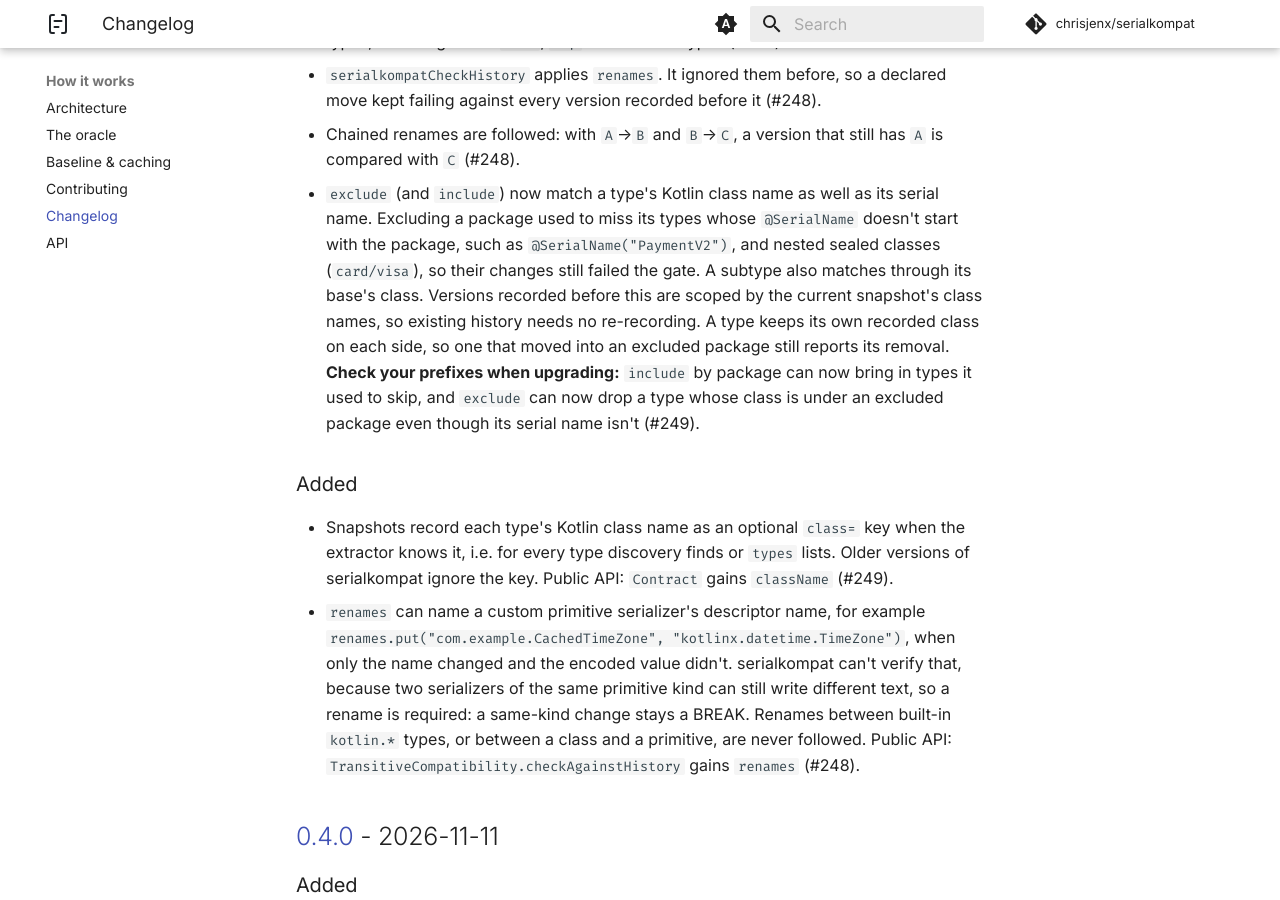
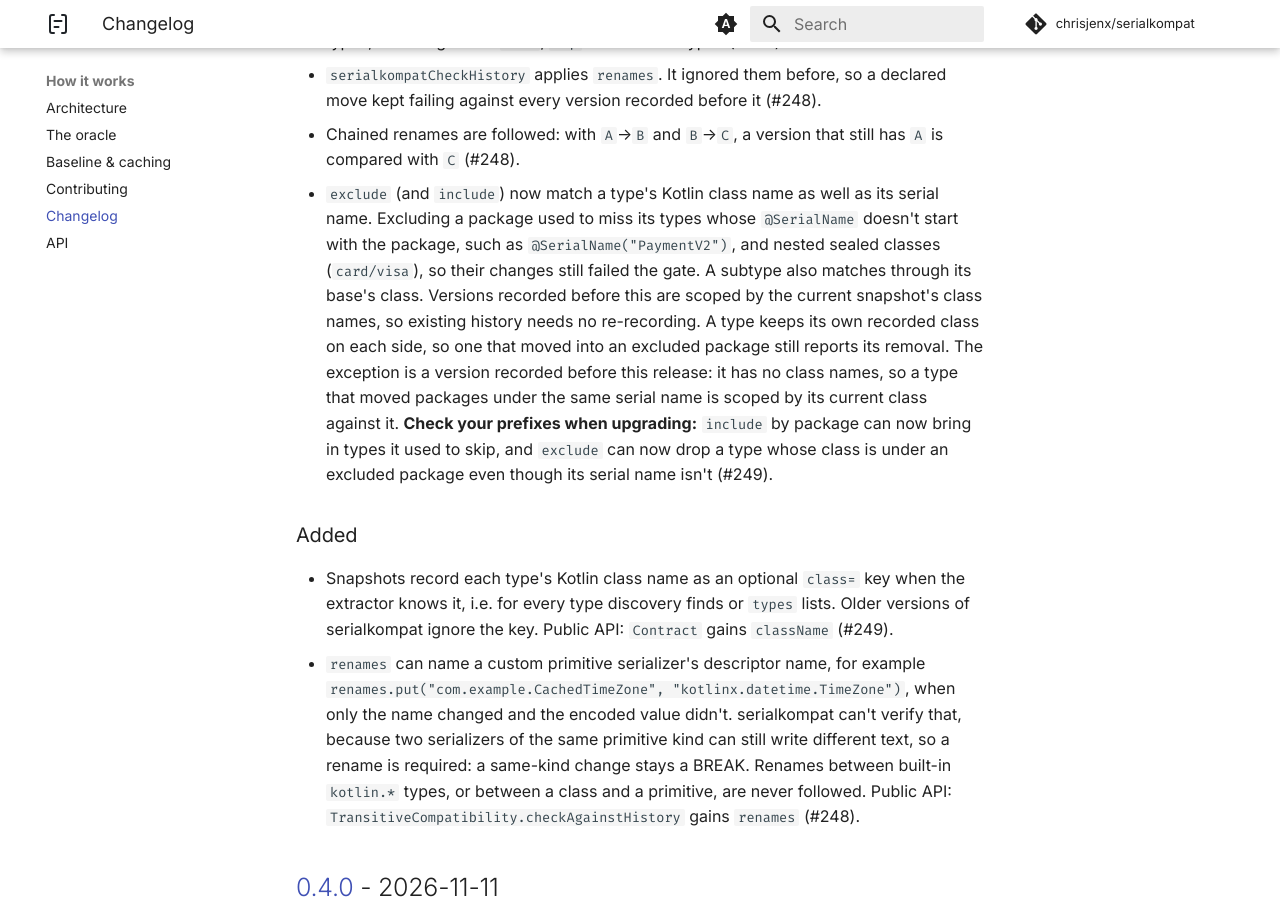
Before and after one commit to chrisjenx/serialkompat, an MkDocs documentation site: the page built from docs/changelog.md, in a window 1280 px wide and 900 px high, scrolled down 588 px. Built offline with MkDocs 1.6.1 and Material for MkDocs 9.7.7, drawn with Linux system fonts in a browser that asks for light colours; a script that is not in the unit is left out; comment, search, counter and statistics services are not loaded.

Commit message:
docs(#249): note how history recorded before class names is scoped
Co-Authored-By: Claude Opus 5.5 <noreply@anthropic.com>

```diff
--- a/CHANGELOG.md
+++ b/CHANGELOG.md
@@ -11,7 +11,7 @@ and this project adheres to [Semantic Versioning](https://semver.org/spec/v2.0.0
 - Declared `renames` now clear the whole break, not just the moved type. A field that references a renamed type used to report `PROPERTY_TYPE_CHANGED` (BREAK) both ways, so a correctly declared move still failed. The differ now follows renames into field types, including inside `List`, `Map` and nullable types (#248).
 - `serialkompatCheckHistory` applies `renames`. It ignored them before, so a declared move kept failing against every version recorded before it (#248).
 - Chained renames are followed: with `A`→`B` and `B`→`C`, a version that still has `A` is compared with `C` (#248).
-- `exclude` (and `include`) now match a type's Kotlin class name as well as its serial name. Excluding a package used to miss its types whose `@SerialName` doesn't start with the package, such as `@SerialName("PaymentV2")`, and nested sealed classes (`card/visa`), so their changes still failed the gate. A subtype also matches through its base's class. Versions recorded before this are scoped by the current snapshot's class names, so existing history needs no re-recording. A type keeps its own recorded class on each side, so one that moved into an excluded package still reports its removal. **Check your prefixes when upgrading:** `include` by package can now bring in types it used to skip, and `exclude` can now drop a type whose class is under an excluded package even though its serial name isn't (#249).
+- `exclude` (and `include`) now match a type's Kotlin class name as well as its serial name. Excluding a package used to miss its types whose `@SerialName` doesn't start with the package, such as `@SerialName("PaymentV2")`, and nested sealed classes (`card/visa`), so their changes still failed the gate. A subtype also matches through its base's class. Versions recorded before this are scoped by the current snapshot's class names, so existing history needs no re-recording. A type keeps its own recorded class on each side, so one that moved into an excluded package still reports its removal. The exception is a version recorded before this release: it has no class names, so a type that moved packages under the same serial name is scoped by its current class against it. **Check your prefixes when upgrading:** `include` by package can now bring in types it used to skip, and `exclude` can now drop a type whose class is under an excluded package even though its serial name isn't (#249).
 
 ### Added
 - Snapshots record each type's Kotlin class name as an optional `class=` key when the extractor knows it, i.e. for every type discovery finds or `types` lists. Older versions of serialkompat ignore the key. Public API: `Contract` gains `className` (#249).
```
Also changed, not shown: docs/configuration.md (+2 -1 lines).
